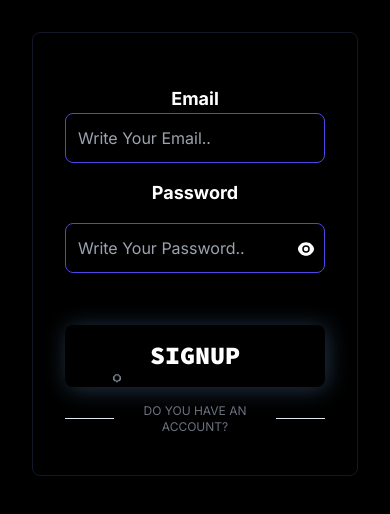
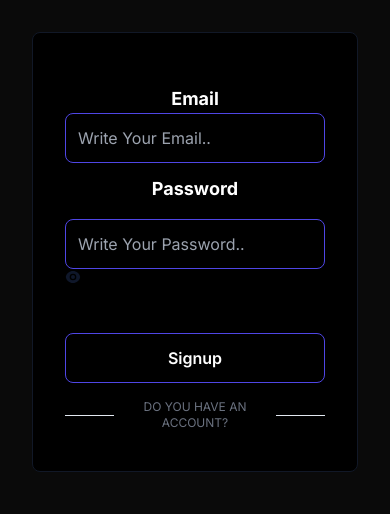
Before and after one commit to Hamed-Hasan/Quiz-management-frontend, a Next.js app: page /auth/signup in a window 390 px wide. Shown: the top 514 px of the page. Built offline with nearby package versions, Linux system fonts and the light colour scheme.

Commit message:
🔧 Fixed password visibility toggle. 📨 Implemented client-side email validation. 🚦 Added loading spinner during signup. 🔍 Improved form input placeholder text. 🌈 Enhanced background styling for signup page.

```diff
--- a/app/auth/signup/page.tsx
+++ b/app/auth/signup/page.tsx
@@ -1,17 +1,52 @@
 "use client"
-import React from 'react';
-import { useState } from 'react';
+import React, { useState } from 'react';
+import { useRouter } from 'next/navigation';
+import toast from 'react-hot-toast';
 import { RiEyeFill, RiEyeOffFill } from 'react-icons/ri';
-import "../../../styles/global.css"
 import Link from 'next/link';
-
+import { useUserRegisterMutation } from '@/redux/api/authApi';
 
 
 const Signup = () => {
     const [showPassword, setShowPassword] = useState(false);
+    const [email, setEmail] = useState('');
+    const [password, setPassword] = useState('');
+    const router = useRouter();
+
+    const [registerUser, { isLoading, isError }] = useUserRegisterMutation();
+
+    const handleSignup = async (e: React.FormEvent) => {
+      e.preventDefault();
+
+      // Basic client-side validation
+      if (!email || !password) {
+        toast.error('Please fill in all fields.');
+        return;
+      }
+
+      try {
+        // Call the registration API
+        const registerData = { email, password };
+        await registerUser(registerData);
+
+        // Display success message using React Hot Toast
+        toast.success('Registration successful! ');
+
+        // Redirect to the login page after a short delay
+        setTimeout(() => {
+          router.push('/');
+        }, 700);
+      } catch (error) {
+        // Handle error (you can show an error message)
+        console.error('Registration failed', error);
+        toast.error('Registration failed. Please try again.');
+      }
+    };
+
     const togglePasswordVisibility = () => {
       setShowPassword((prevShowPassword) => !prevShowPassword);
     };
+
 
 
   return (
@@ -31,48 +66,57 @@ const Signup = () => {
                 <div className="lg:text-left text-center">
                   <div className="flex items-center justify-center">
                     <div className="bg-black flex flex-col w-full border border-gray-900 rounded-lg px-8 py-10">
-                                            <form className="flex flex-col  ">
-
+                      <form onSubmit={handleSignup} className="flex flex-col  ">
+                        {/* Your form inputs and labels */}
                         <label htmlFor="email" className="font-bold text-lg text-white mt-3">Email</label>
                         <input
                           type="email"
                           id="email"
                           name="email"
+                          value={email}
+                          onChange={(e) => setEmail(e.target.value)}
                           required
                           placeholder="Write Your Email.."
-                                                    className="border rounded-lg py-3 px-3 bg-black border-indigo-600 placeholder-white-500 text-white mb-3" />
-                                                <div className="font-bold text-lg text-red-600 mt-1">
+                          className="border rounded-lg py-3 px-3 bg-black border-indigo-600 placeholder-white-500 text-white mb-3"
+                        />
 
+                        <label htmlFor="password" className="font-bold text-lg text-white">Password</label>
 
-                                                </div>
-                                                <label htmlFor="password" className="font-bold text-lg text-white">Password</label>
 
                         <div className="relative">
                           <input
                             type={showPassword ? 'text' : 'password'}
-
+                            value={password}
+                            onChange={(e) => setPassword(e.target.value)}
                             placeholder="Write Your Password.."
                             className="border rounded-lg py-3 px-3 mt-4 bg-black border-indigo-600 placeholder-white-500 text-white w-full"
                           />
-
                           <div className="password-toggle" onClick={togglePasswordVisibility}>
                             {showPassword ? <RiEyeOffFill /> : <RiEyeFill />}
                           </div>
                         </div>
-                                                <div className="font-bold text-lg text-red-600 mt-1">
 
-
-                                                </div>
                         <button
                           type="submit"
                           className="border mt-12 border-indigo-600 bg-black text-white rounded-lg py-3 font-semibold relative"
-
                         >
                        <div className='flex items-center justify-center'>
-                                                        Signup
+                {isLoading && (
+                  <div className="spinner"></div>
+                )}
+                <div>
+                  {isLoading ? 'Signing Up...' : 'Signup'}
+                </div>
               </div>
                         </button>
-                                                <div className="flex items-center justify-between mt-4"><span className="w-1/5 border-b dark:border-gray-600 md:w-1/4"></span> <Link href="/" className="text-xs  text-gray-500 uppercase dark:text-gray-400 hover:underline">DO YOU HAVE AN ACCOUNT?</Link> <span className="w-1/5 border-b dark:border-gray-600 md:w-1/4"></span></div>
+
+                        {isError && (
+                          <div className="font-bold text-lg text-red-600 mt-1">
+                            Registration failed. Please try again.
+                          </div>
+                        )}
+
+                        <div className="flex items-center justify-between mt-4"><span className="w-1/5 border-b dark:border-gray-600 md:w-1/4"></span> <Link href="/" className="text-xs text-gray-500 uppercase dark:text-gray-400 hover:underline">DO YOU HAVE AN ACCOUNT?</Link> <span className="w-1/5 border-b dark:border-gray-600 md:w-1/4"></span></div>
                       </form>
                     </div>
                   </div>
--- a/app/layout.tsx
+++ b/app/layout.tsx
@@ -1,27 +1,28 @@
-"use client"
-import { configType, useQuizConfig } from '@/store'
-import './globals.css'
-import { Inter } from 'next/font/google'
-import Providers from '@/lib/Providers'
+"use client";
+import { configType, useQuizConfig } from '@/store';
+import './globals.css';
+import { Inter } from 'next/font/google';
+import Providers from '@/lib/Providers';
+import { Toaster } from "react-hot-toast";
 
-const inter = Inter({ subsets: ['latin'] })
-
+const inter = Inter({ subsets: ['latin'] });
 
 export default function RootLayout({
   children,
   quiz
 }: {
   children: React.ReactNode,
-  quiz:React.ReactNode,
+  quiz: React.ReactNode,
+}) {
+  const config = useQuizConfig((state: any) => state.config);
+  let render = config.status ? quiz : children;
 
-}) {
-  const config = useQuizConfig((state:any)=>state.config)
-  let render = config.status ? quiz : children;
   return (
     <Providers>
-    <html lang="en">
-      <body className={inter.className}>{render }</body>
-    </html>
-  </Providers>
-  )
+      <html lang="en">
+        <body className={inter.className}>{render}</body>
+        <Toaster position="top-center" />
+      </html>
+    </Providers>
+  );
 }
--- a/package.json
+++ b/package.json
@@ -27,6 +27,7 @@
     "postcss": "8.4.23",
     "react": "18.2.0",
     "react-dom": "18.2.0",
+    "react-hot-toast": "^2.4.1",
     "react-icons": "^4.12.0",
     "react-redux": "^9.0.4",
     "redux": "^5.0.0",
--- a/styles/global.css
+++ b/styles/global.css
@@ -18,7 +18,7 @@ button {
   font-family: "Source Code Pro";
   font-weight: 900;
   text-transform: uppercase;
-  font-size: 25px;
+  font-size: 22px;
   color: var(--text-color);
 
   background-color: var(--btn-color);
@@ -110,6 +110,16 @@ button::before {
 }
 
 
+.spinner {
+  border: 4px solid rgba(255, 255, 255, 0.3);
+  border-top: 4px solid #fff;
+  border-radius: 50%;
+  width: 24px;
+  height: 24px;
+  animation: spin 1s linear infinite;
+  margin-right: 8px;
+}
+
 @keyframes spin {
   0% { transform: rotate(0deg); }
   100% { transform: rotate(360deg); }
```
Also changed, not shown: 1 other file (tests, documents, lock files or other folders). Lines whose indentation alone changed are shown as unchanged.
